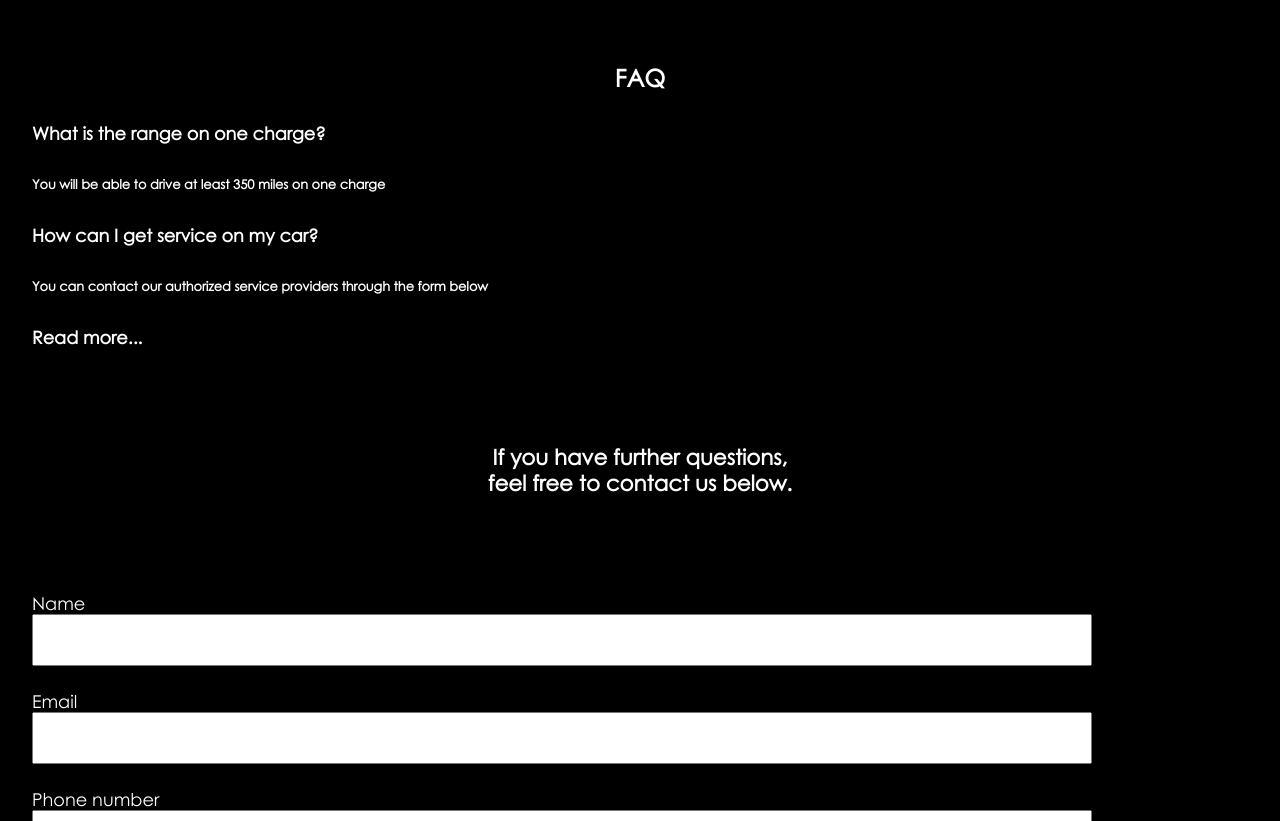
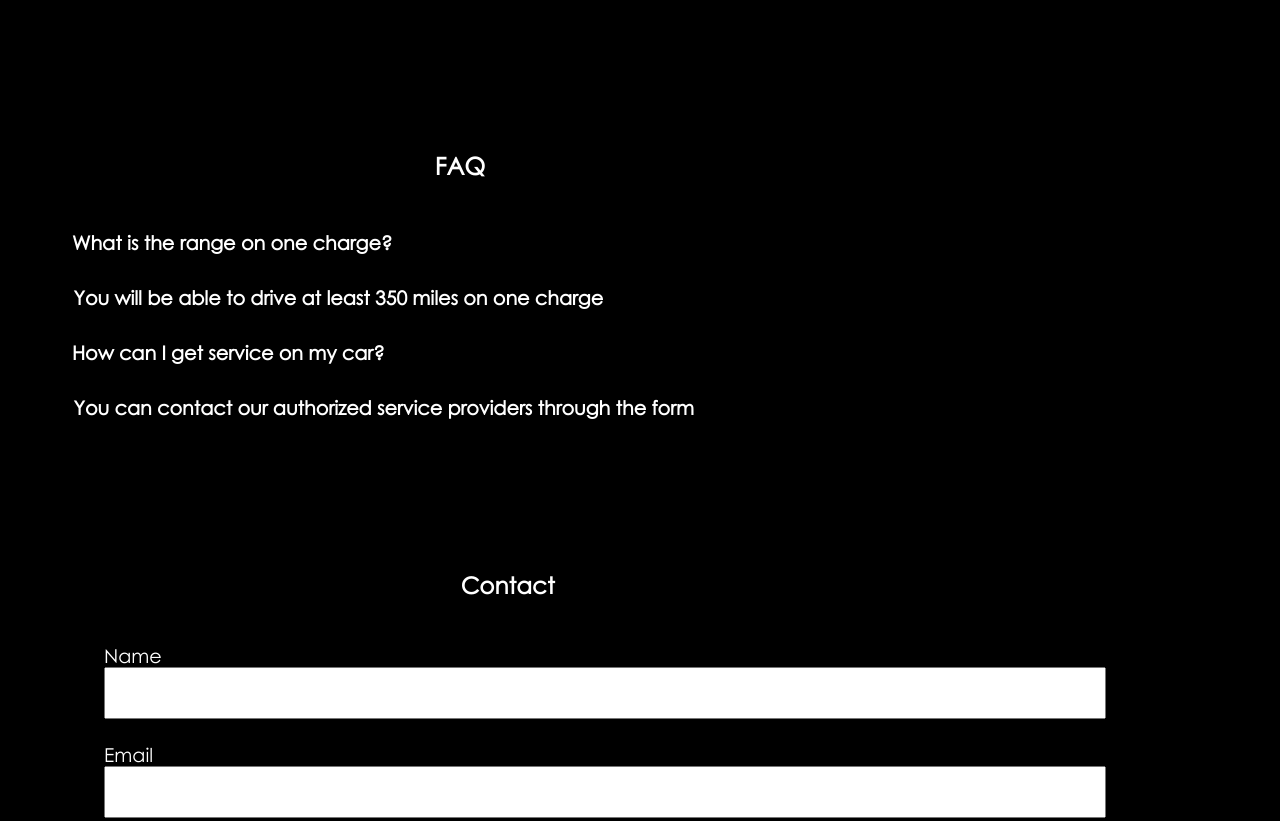
Before and after one commit to Hjorthex/volta, a plain HTML site: page contact.html in a window 1280 px wide. Shown: the part 796-1617 px from the top of the page. Drawn offline with Linux system fonts and the light colour scheme.

Commit message:
span class og padding
Tilføjet span classes til html og tilføjet padding til faq og contact

```diff
--- a/contact.html
+++ b/contact.html
@@ -64,8 +64,9 @@
     <h4>What is the range on one charge?</h4>
     <h5>You will be able to drive at least 350 miles on one charge</h5>
     <h4>How can I get service on my car?</h4>
-    <h5>You can contact our authorized service providers through the form below</h5>
-    <h4>Read more...</h4>
+    <h5><span class="full-form">You can contact our authorized service providers through the form below</span></h5>
+    <h5><span class="short-form">You can contact our authorized service providers through the form</span></h5>
+    <h4><span class="more">Read more...</span></h4>
   </div>
 
   <div class="contact">
--- a/style.css
+++ b/style.css
@@ -1033,10 +1033,43 @@ main {
   .location iframe{
     height: 35rem;
   }
+  }
+  .faq h3{
+    padding-top: 5.5rem;
+    padding-bottom: 1.3rem;
+    padding-right: 22.5rem;
+    font-size: 1.5em;
+  }
+  .faq h4{
+    font-size: 1.2em;
+    padding-left: 2.5rem;
+  }
+  .faq h5{
+    font-size: 1.2em;
+    padding-left: 2.6rem;
+  }
+  .more{
+    display: none;
+  }
+  .contact{
+    padding-left: 4.5rem;
+    font-size: 1.2em;
+  }
+  .contact h3{
+    padding-left: 2rem;
+  }
   .full-text{
     display: none;
   }
   .short-text{
     display: inline-block;
+    padding-top: 1.5rem;
+    padding-right: 16em;
+  }
+  .full-form{
+    display: none;
+  }
+  .short-form{
+    display: inline-block;
   }
 }
```
